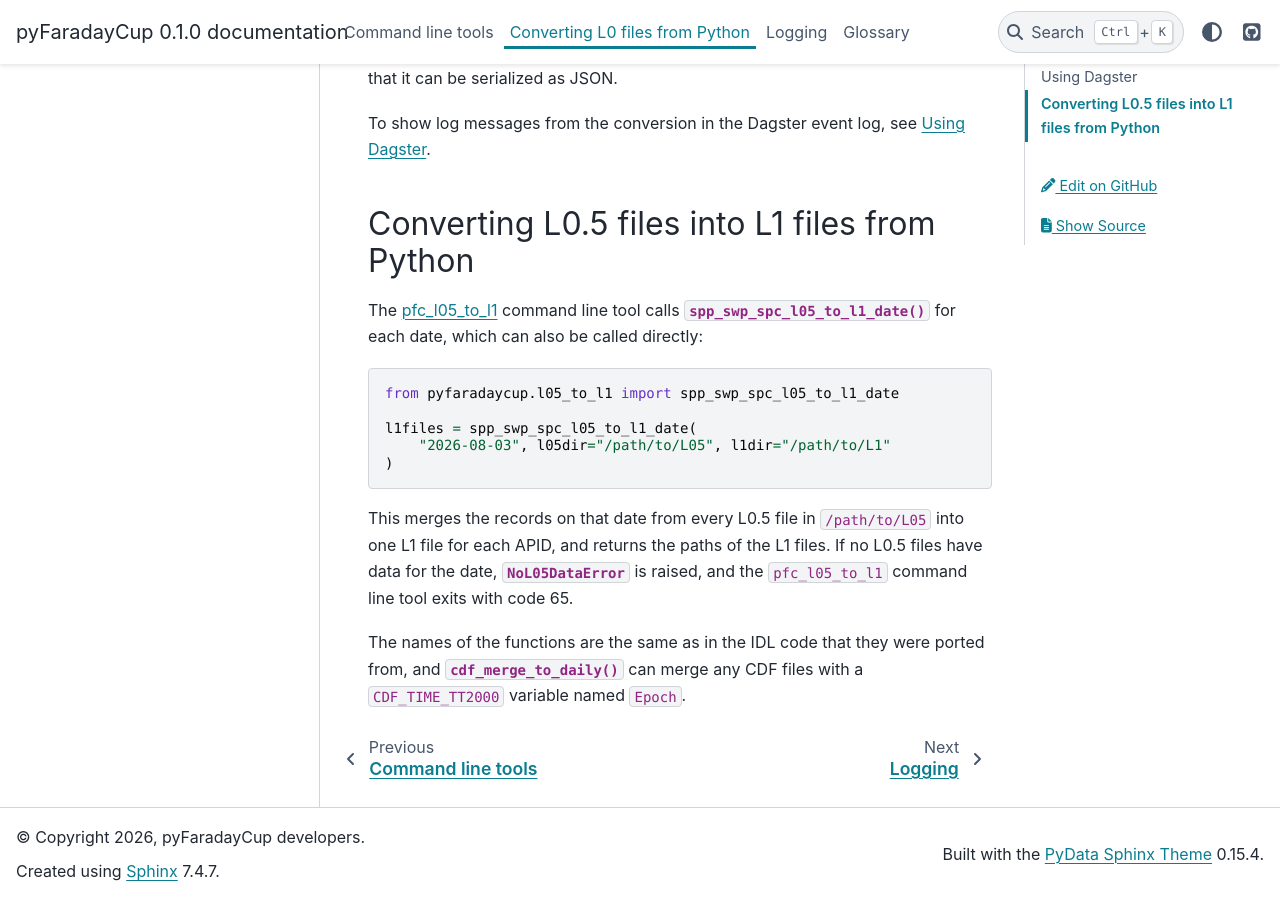
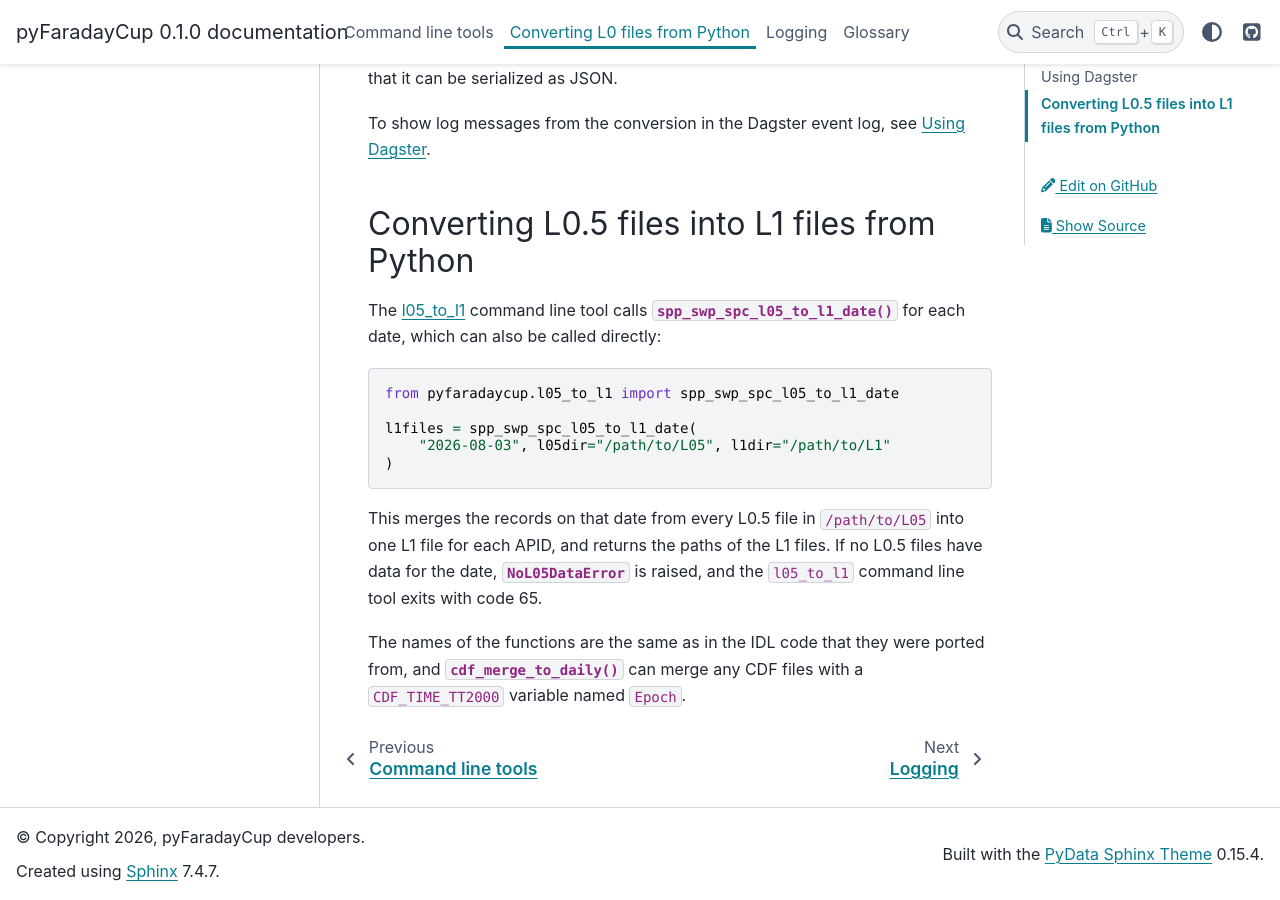
Before and after one commit to PlasmaPy/pyfaradaycup, a Sphinx documentation site: the page built from docs/source/python.rst, in a window 1280 px wide and 900 px high, scrolled down 1699 px. Built offline with Sphinx 7.4.7 and the PyData theme 0.15.4, drawn with Linux system fonts in a browser that asks for light colours; pages that are not in the unit, such as notebooks, are missing from menus.

Commit message:
Rename pfc_l05_to_l1 CLI tool to l05_to_l1
Co-Authored-By: Claude Opus 5.5 <noreply@anthropic.com>

```diff
--- a/docs/source/cli.rst
+++ b/docs/source/cli.rst
@@ -7,5 +7,5 @@ Command line tools
 .. click:: pyfaradaycup.decommutator.main:pfc_decommutator
    :prog: pfc_decommutator
 
-.. click:: pyfaradaycup.l05_to_l1.main:pfc_l05_to_l1
-   :prog: pfc_l05_to_l1
+.. click:: pyfaradaycup.l05_to_l1.main:l05_to_l1
+   :prog: l05_to_l1
--- a/docs/source/python.rst
+++ b/docs/source/python.rst
@@ -92,7 +92,7 @@ To show log messages from the conversion in the Dagster event log, see
 Converting L0.5 files into L1 files from Python
 ===============================================
 
-The :ref:`pfc_l05_to_l1 <cli>` command line tool calls
+The :ref:`l05_to_l1 <cli>` command line tool calls
 :func:`~pyfaradaycup.l05_to_l1.spp_swp_spc_l05_to_l1_date` for each
 date, which can also be called directly:
 
@@ -108,7 +108,7 @@ This merges the records on that date from every L0.5 file in
 ``/path/to/L05`` into one L1 file for each APID, and returns the paths
 of the L1 files. If no L0.5 files have data for the date,
 :class:`~pyfaradaycup.l05_to_l1.NoL05DataError` is raised, and the
-``pfc_l05_to_l1`` command line tool exits with code 65.
+``l05_to_l1`` command line tool exits with code 65.
 
 The names of the functions are the same as in the IDL code that they
 were ported from, and
--- a/pyproject.toml
+++ b/pyproject.toml
@@ -36,8 +36,8 @@ dependencies = [
   "spacepy>=0.7",
   "spiceypy>=6",
 ]
+scripts.l05_to_l1 = "pyfaradaycup.l05_to_l1.main:l05_to_l1"
 scripts.pfc_decommutator = "pyfaradaycup.decommutator.main:pfc_decommutator"
-scripts.pfc_l05_to_l1 = "pyfaradaycup.l05_to_l1.main:pfc_l05_to_l1"
 
 [dependency-groups]
 dev = [
```
Also changed, not shown: src/pyfaradaycup/l05_to_l1/README.md, 2 other files.
